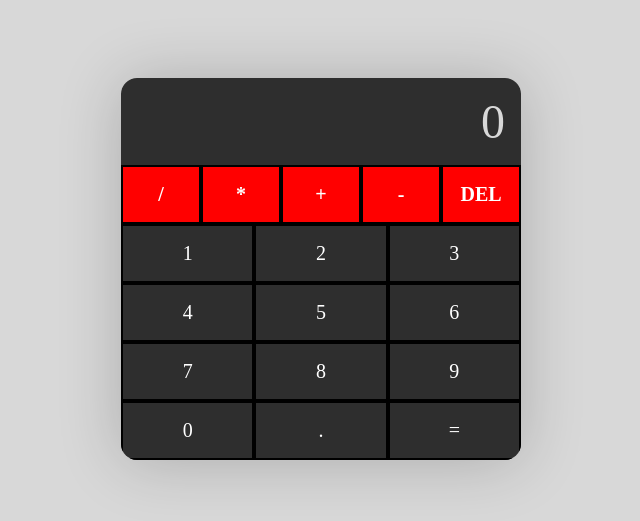
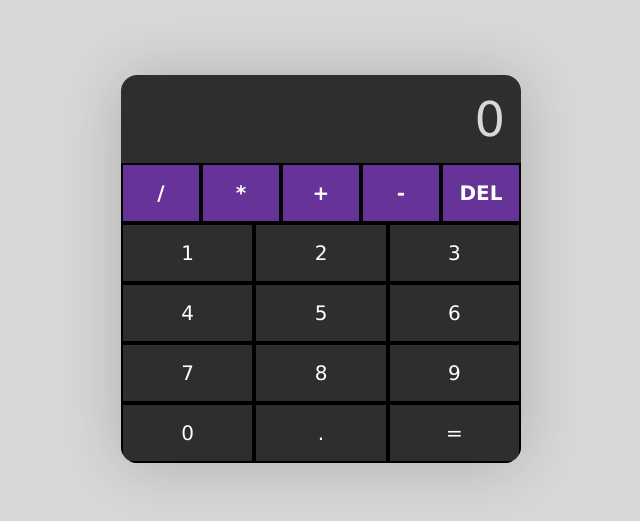
Before and after one commit to 1jdsteele/calculator2, a React (Create React App) app: page / in a window 1280 px wide. Shown: the part 131-652 px from the top of the page, without its empty margins (319-959 px from the left). Built offline with nearby package versions, Linux system fonts and the light colour scheme; the HTML template or start-up script is replaced by a standard one.

Commit message:
red is now purple

```diff
--- a/src/index.css
+++ b/src/index.css
@@ -10,7 +10,7 @@
   padding: 0;
   box-sizing: border-box;
   /* look into a font that is preferable */
-  font-family: san-serif;
+  font-family: Verdana, sans-serif;
 }
 
 body {
@@ -73,7 +73,7 @@ button:hover {
 
 .operators button {
   flex: 1 1 0%;
-  background-color: var(--primary);
+  background-color: var(--secondary);
   font-weight: 700;
 }
 
```
